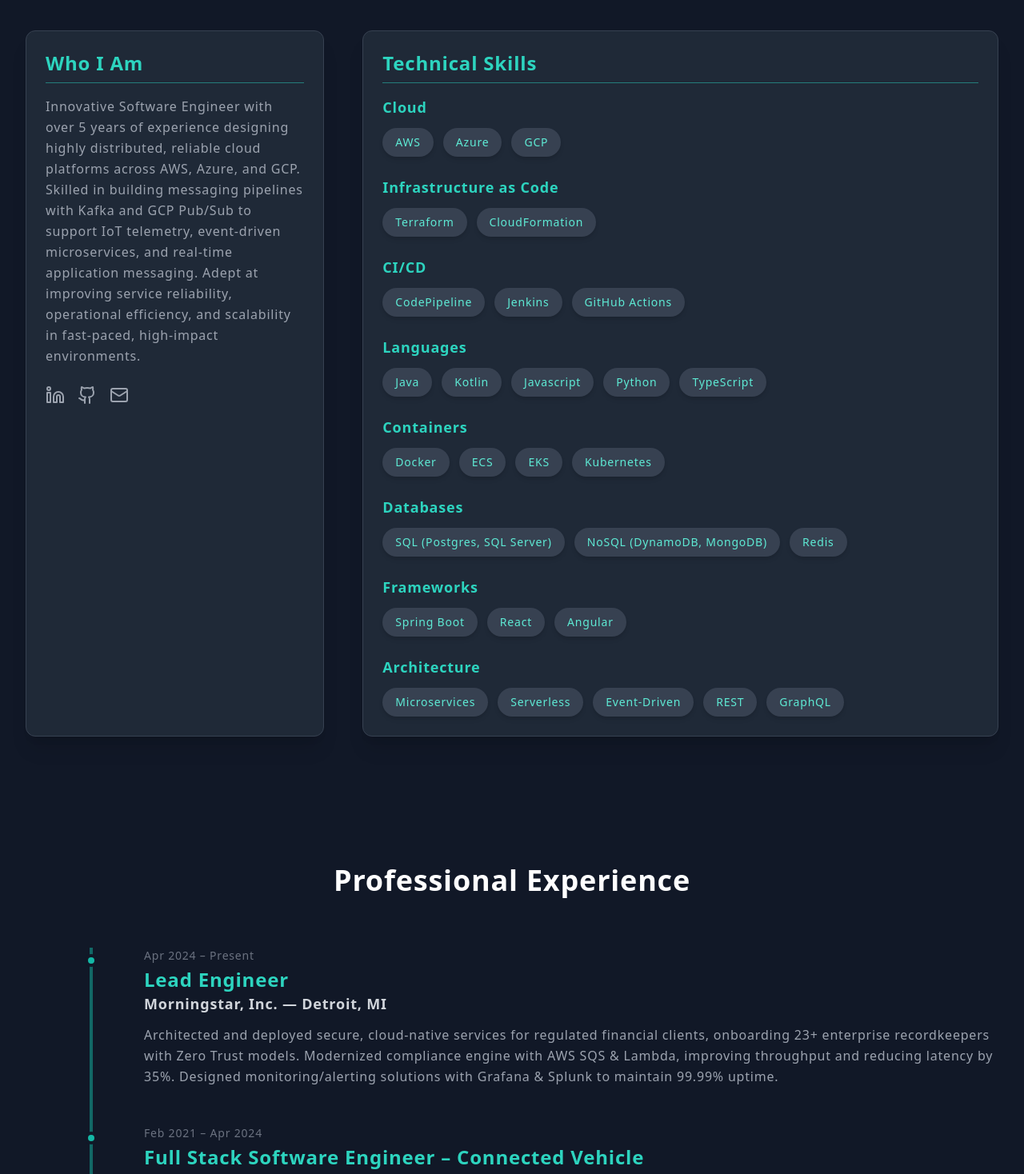
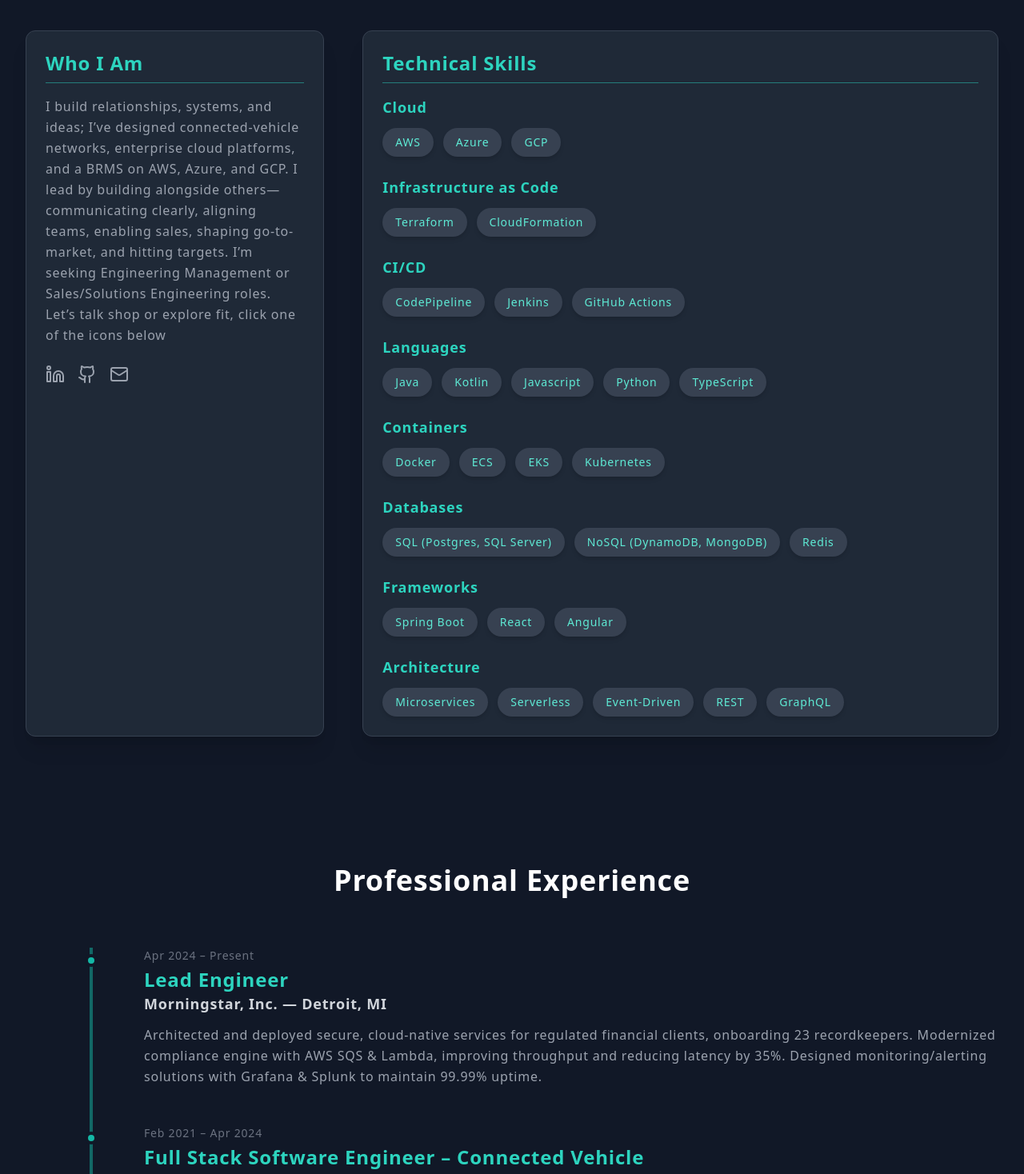
Before and after one commit to cwilkins507/my-portfolio, a React (Vite) app: page / in a window 1280 px wide. Shown: the part 900-2368 px from the top of the page at 80% size. Built offline with nearby package versions, Linux system fonts and the light colour scheme.

Commit message:
update about me and project section

```diff
--- a/src/App.jsx
+++ b/src/App.jsx
@@ -4,8 +4,9 @@
 // Define the portfolio data structure
 const portfolioData = {
   name: "Collin Wilkins",
-  headline: "Full Stack Software Engineer | Cloud & Distributed Systems Specialist",
-  summary: "Innovative Software Engineer with over 5 years of experience designing highly distributed, reliable cloud platforms across AWS, Azure, and GCP. Skilled in building messaging pipelines with Kafka and GCP Pub/Sub to support IoT telemetry, event-driven microservices, and real-time application messaging. Adept at improving service reliability, operational efficiency, and scalability in fast-paced, high-impact environments.",
+  headline: "Lead Software Engineer | Cloud & Distributed Systems Specialist",
+  summary: "Lead Engineer with cross-functional roots in Sales, Operations, Risk, and Management. 5+ years of experience designing highly distributed, reliable cloud platforms across AWS, Azure, and GCP. Skilled in building messaging pipelines with AWS SQS, Kafka and GCP Pub/Sub to support IoT telemetry, event-driven microservices, and real-time application messaging. Adept at improving service reliability, operational efficiency, and scalability in fast-paced, high-impact environments.",
+  aboutMe: "I build relationships, systems, and ideas; I’ve designed connected-vehicle networks, enterprise cloud platforms, and a BRMS on AWS, Azure, and GCP. I lead by building alongside others—communicating clearly, aligning teams, enabling sales, shaping go-to-market, and hitting targets. I’m seeking Engineering Management or Sales/Solutions Engineering roles. Let’s talk shop or explore fit, click one of the icons below",
   linkedin: "https://www.linkedin.com/in/collin-wilkins-1020215a/",
   github: "https://github.com/cwilkins507",
   email: "wilkins507@gmail.com",
@@ -20,12 +21,39 @@
     Frameworks: ["Spring Boot", "React", "Angular"],
     Architecture: ["Microservices", "Serverless", "Event-Driven", "REST", "GraphQL"]
   },
+    projects: [
+    {
+      title: "Remote Dealership Inventory Audit Platform",
+      description: "Redesigned cloud-based inventory auditing; processed vehicle-to-cloud events for 450,000+ vehicles and delivered $5M+ annual savings.",
+      technologies: ["Event-Driven Architecture", "Cloud Messaging", "IoT Telemetry"],
+    },
+    {
+      title: "Stolen Vehicle Services for 2024 Ford F-150",
+      description: "Built theft anticipation and recovery features using cloud-integrated telemetry and real-time messaging.",
+      technologies: ["GCP Pub/Sub", "Kafka", "Real-Time Messaging", "Telemetry"],
+    },
+    {
+      title: "Event-Driven Compliance Engine (AWS)",
+      description: "Redesigned a compliance engine to event-driven architecture, improving throughput and reducing latency by 35%.",
+      technologies: ["AWS SQS", "AWS Lambda", "Distributed Queues", "Event-Driven Architecture", "BRMS"],
+    },
+    {
+      title: "Terraform-Backed CI/CD Acceleration",
+      description: "Implemented CI/CD pipelines with Terraform, increasing deployment frequency by 40%.",
+      technologies: ["Terraform", "CI/CD", "CodePipeline"],
+    },
+    {
+      title: "Identity Modernization to ADFS + SSO (Zero Trust)",
+      description: "Migrated identity systems to Microsoft ADFS and SSO, streamlining authentication and aligning with Zero Trust.",
+      technologies: ["Microsoft ADFS", "SSO", "Zero Trust"],
+    }
+  ],
   experiences: [
     {
       role: "Lead Engineer",
       company: "Morningstar, Inc. — Detroit, MI",
       period: "Apr 2024 – Present",
-      description: "Architected and deployed secure, cloud-native services for regulated financial clients, onboarding 23+ enterprise recordkeepers with Zero Trust models. Modernized compliance engine with AWS SQS & Lambda, improving throughput and reducing latency by 35%. Designed monitoring/alerting solutions with Grafana & Splunk to maintain 99.99% uptime."
+      description: "Architected and deployed secure, cloud-native services for regulated financial clients, onboarding 23 recordkeepers. Modernized compliance engine with AWS SQS & Lambda, improving throughput and reducing latency by 35%. Designed monitoring/alerting solutions with Grafana & Splunk to maintain 99.99% uptime."
     },
     {
       role: "Full Stack Software Engineer – Connected Vehicle",
@@ -46,20 +74,6 @@
       description: "Served as technical sales advisor for digital onboarding and financial planning tools across 13 dealer accounts ($75M AUM). Deployed tailored technical sales engagements, capturing $10M in revenue."
     }
   ],
-  projects: [
-    {
-      title: "IoT Telemetry Messaging Platform",
-      description: "Designed event-driven microservices using Kafka and GCP Pub/Sub to process real-time telemetry from millions of devices.",
-      technologies: ["Kafka", "GCP Pub/Sub", "Kubernetes", "Serverless"],
-      link: "#"
-    },
-    {
-      title: "Cloud-Based Compliance Engine",
-      description: "Modernized a compliance engine with AWS Lambda and SQS, improving throughput by 35% for financial clients.",
-      technologies: ["AWS Lambda", "SQS", "Python", "Terraform"],
-      link: "#"
-    }
-  ],
   education: [
     {
       degree: "MBA",
@@ -76,7 +90,9 @@
     "AWS Cloud Practitioner (2025)",
     "Microsoft Azure Fundamentals (AZ-900) (2024)",
     "Architecting with Google Kubernetes Engine (2024)",
-    "Google Foundations of Cybersecurity (2024)"
+    "Google Foundations of Cybersecurity (2024)",
+    "Richardson Next Level Sales Training Certified (2017)",
+    "Six Sigma Black Belt CSSBB (2016)"
   ]
 };
 
@@ -130,7 +146,7 @@
             {/* Summary */}
             <div className="lg:col-span-1 bg-gray-800 p-6 rounded-xl shadow-xl border border-gray-700">
               <h3 className="text-2xl font-bold text-teal-400 mb-4 border-b border-teal-400/50 pb-2">Who I Am</h3>
-              <p className="text-gray-400 mb-4 leading-relaxed">{portfolioData.summary}</p>
+              <p className="text-gray-400 mb-4 leading-relaxed">{portfolioData.aboutMe}</p>
               <div className="flex space-x-4 mt-6">
                 <a href={portfolioData.linkedin} target="_blank" rel="noopener noreferrer" className="text-gray-400 hover:text-teal-400 transition">
                   <Linkedin className="w-6 h-6" />
@@ -195,10 +211,7 @@
                     <span key={tech} className="bg-gray-700 text-xs text-teal-300 font-medium px-3 py-1 rounded-full">{tech}</span>
                   ))}
                 </div>
-                <a href={project.link} target="_blank" rel="noopener noreferrer"
-                   className="text-teal-400 hover:text-teal-300 font-semibold flex items-center transition">
-                  View Project <ArrowRight className="w-4 h-4 ml-2" />
-                </a>
+
               </div>
             ))}
           </div>
```
